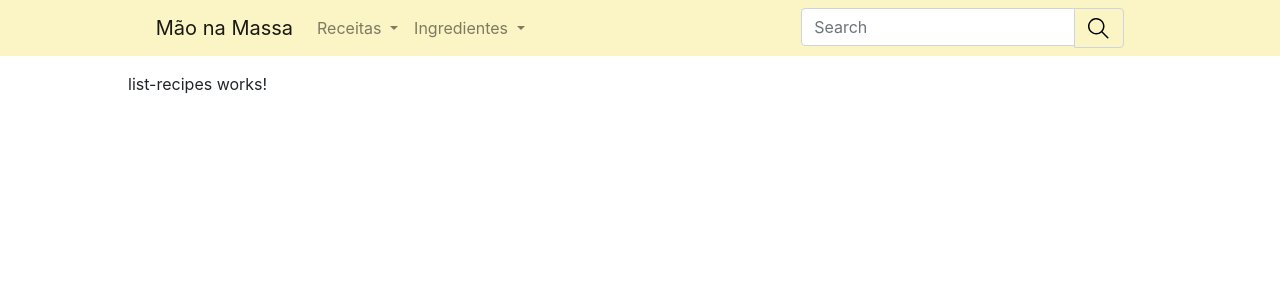
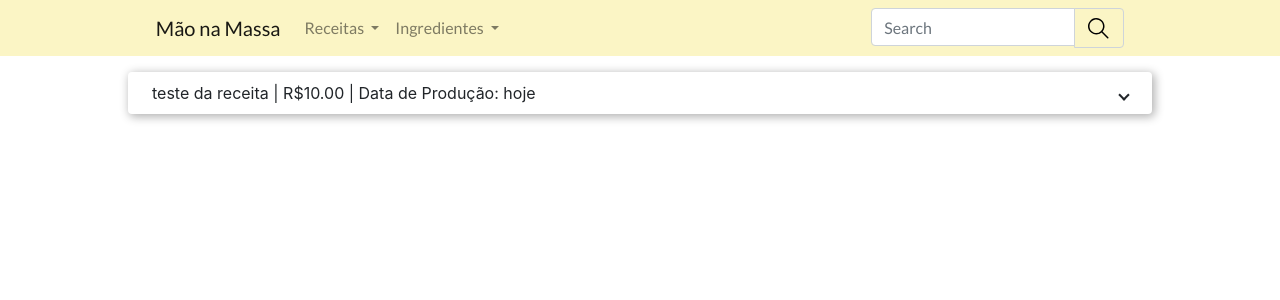
Before and after one commit to GabTeodoro/mao-na-massa, an Angular app in the folder src/front-end/: page /list/recipes in a window 1280 px wide. Shown: the top 300 px of the page. Built offline with nearby package versions, Linux system fonts and the light colour scheme.

Commit message:
Starting implementing styles on add and list Recipes

```diff
--- a/src/front-end/src/app/app.component.css
+++ b/src/front-end/src/app/app.component.css
@@ -0,0 +1,3 @@
+router-outlet{
+  font-family: 'Lato', sans-serif;
+}
--- a/src/front-end/src/app/header/header.component.css
+++ b/src/front-end/src/app/header/header.component.css
@@ -1,7 +1,9 @@
 .soft-yellow {
   background-color: var(--main-color)
 }
-
+*{
+  font-family: 'Lato', sans-serif;
+}
 .w-80{
   width: 80%;
 }
--- a/src/front-end/src/app/recipes/list-recipes/list-recipes.component.css
+++ b/src/front-end/src/app/recipes/list-recipes/list-recipes.component.css
@@ -0,0 +1,15 @@
+:host{
+  margin-top: 1rem;
+  display: block;
+}
+ul {
+  list-style-type: circle;
+}
+mat-expansion-panel{
+  padding: 5px 0;
+
+  box-shadow: 2px 2px 10px 1px rgba(0, 0, 0, 0.3);
+}
+mat-expansion-panel-header {
+  height: 2rem;
+}
--- a/src/front-end/src/app/recipes/list-recipes/list-recipes.component.html
+++ b/src/front-end/src/app/recipes/list-recipes/list-recipes.component.html
@@ -1 +1,21 @@
-<p>list-recipes works!</p>
+<mat-accordion *ngFor='let recipe of recipes'>
+  <mat-expansion-panel >
+    <mat-expansion-panel-header >
+      {{recipe.name}} | {{recipe.finalPrice | currency:'R$' }} | Data de Produção: {{recipe.productionDate}}
+    </mat-expansion-panel-header>
+    <p style="margin-top: 0.75rem;">Percentual  de lucro: {{recipe.profitPercentage}}%</p>
+    <p>Valor Minimo: {{recipe.minimumValue | currency:'R$' }}</p>
+    <div *ngIf='recipe.lines.length > 0' >
+      Ingredientes:
+      <ul *ngFor='let linha of recipe.lines' >
+        <li>Id: {{linha.id}} | Qtde: {{linha.quantityIngredient}} | total: {{linha.total}}</li>
+      </ul>
+    </div>
+
+    <mat-action-row>
+      <button mat-raised-button class="btn btn-primary" >Editar</button>
+      <button mat-raised-button class="btn btn-danger"  >Remover</button>
+    </mat-action-row>
+  </mat-expansion-panel>
+</mat-accordion>
+<p *ngIf='recipes.length <= 0'>Sem Receitas disponíveis</p>
--- a/src/front-end/src/app/recipes/list-recipes/list-recipes.component.ts
+++ b/src/front-end/src/app/recipes/list-recipes/list-recipes.component.ts
@@ -1,15 +1,43 @@
 import { Component, OnInit } from '@angular/core';
+import { Subscription } from 'rxjs';
+import { Recipe } from '../recipe.model';
+import { RecipeService } from '../recipe.service';
 
 @Component({
   selector: 'app-list-recipes',
   templateUrl: './list-recipes.component.html',
   styleUrls: ['./list-recipes.component.css']
 })
-export class ListRecipesComponent implements OnInit {
-
-  constructor() { }
+export class ListRecipesComponent implements OnInit{
+  recipes: Recipe[] = [{
+    id:'123',
+    lines:[{
+      id: '1',
+      ingredientId: '122222',
+      quantityIngredient:3,
+      total: 3
+    }],
+    minimumValue: 3,
+    priceSuggestion: 5,
+    productionDate: 'hoje',
+    profitPercentage: 10,
+    finalPrice: 10,
+    name: 'teste da receita'
+  }];
+  private recipeSubscription: Subscription;
+  constructor(public recipeService: RecipeService) { }
 
   ngOnInit(): void {
+    this.recipeService.getRecipe();
+    this.recipeSubscription = this.recipeService.getUpdatedRecipesListObservable()
+      .subscribe((ingredients: Recipe[]) => {
+        console.log(ingredients);
+        this.recipes = ingredients;
+      });
   }
 
+
+  ngOnDestroy(): void {
+    this.recipeSubscription.unsubscribe();
+  }
 }
--- /dev/null
+++ b/src/front-end/src/app/recipes/recipe.service.ts
@@ -0,0 +1,48 @@
+import { Injectable, OnInit } from '@angular/core';
+import { HttpClient } from '@angular/common/http';
+import { Recipe } from './recipe.model';
+import { Subject } from 'rxjs';
+
+@Injectable({providedIn: 'root'})
+export class RecipeService {
+  constructor(private httpClient: HttpClient) { }
+
+  private recipes: Recipe[] = [];
+  private updatedRecipesList = new Subject<Recipe[]>();
+
+  ngOnInit(): void {}
+
+  getRecipe():void{
+    const retorno =[{
+      id:'123',
+      lines:[{
+        id: '1',
+        ingredientId: '122222',
+        quantityIngredient:3,
+        total: 3
+      }],
+      minimumValue: 3,
+      priceSuggestion: 5,
+      productionDate: 'hoje',
+      profitPercentage: 10,
+      finalPrice: 10,
+      name: 'teste da receita'
+    }]
+    this.recipes = retorno
+    // console.log(this.recipes)
+    this.updatedRecipesList.next([...this.recipes])
+    console.log(this.updatedRecipesList.asObservable().subscribe((recipe)=>{
+      return recipe
+    }))
+  }
+
+  getUpdatedRecipesListObservable(){
+    return this.updatedRecipesList.asObservable();
+  }
+
+
+  addRecipe(recipe: Recipe){
+    console.log('Adding recipe: \n'+JSON.stringify(recipe))
+  }
+
+}
--- a/src/front-end/src/index.html
+++ b/src/front-end/src/index.html
@@ -6,6 +6,8 @@
     <base href="/" />
     <meta name="viewport" content="width=device-width, initial-scale=1" />
     <link rel="icon" type="image/x-icon" href="favicon.ico" />
+    <link rel="preconnect" href="https://fonts.gstatic.com">
+    <link href="https://fonts.googleapis.com/css2?family=Lato&display=swap" rel="stylesheet">
   </head>
   <body>
     <app-root></app-root>
--- a/src/front-end/src/styles.css
+++ b/src/front-end/src/styles.css
@@ -1,8 +1,12 @@
 /* You can add global styles to this file, and also import other style files */
+/* @import url('https://fonts.googleapis.com/css2?family=Roboto:wght@400;700&display=swap'); */
+
 .soft-yellow {
   --main-color: #fbf5c5;
 }
-
+body {
+  font-size: 1.125rem;
+}
 
 .w-80{
   width: 80%;
```
Also changed, not shown: src/front-end/src/app/app.module.ts (+16 -2 lines), src/front-end/src/app/recipes/recipe.model.ts (added, +18 -0 lines), 1 other file (tests, documents, lock files or other folders).
